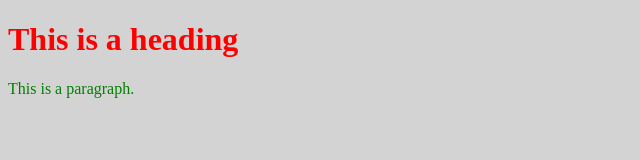
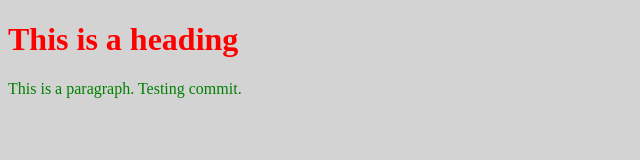
Before and after one commit to Hamilton-at-CapU/comp101, a plain HTML site: page Lab 3/index.html in a window 1280 px wide. Shown: the whole page, without its empty margins (0-640 px from the left). Drawn offline with Linux system fonts and the light colour scheme.

Commit message:
Update paragraph text to include testing message

```diff
--- a/Lab 3/index.html
+++ b/Lab 3/index.html
@@ -11,7 +11,7 @@
 
 <body>
   <h1>This is a heading</h1>
-  <p>This is a paragraph.</p>
+  <p>This is a paragraph. Testing commit.</p>
 </body>
 
 </html>
```
